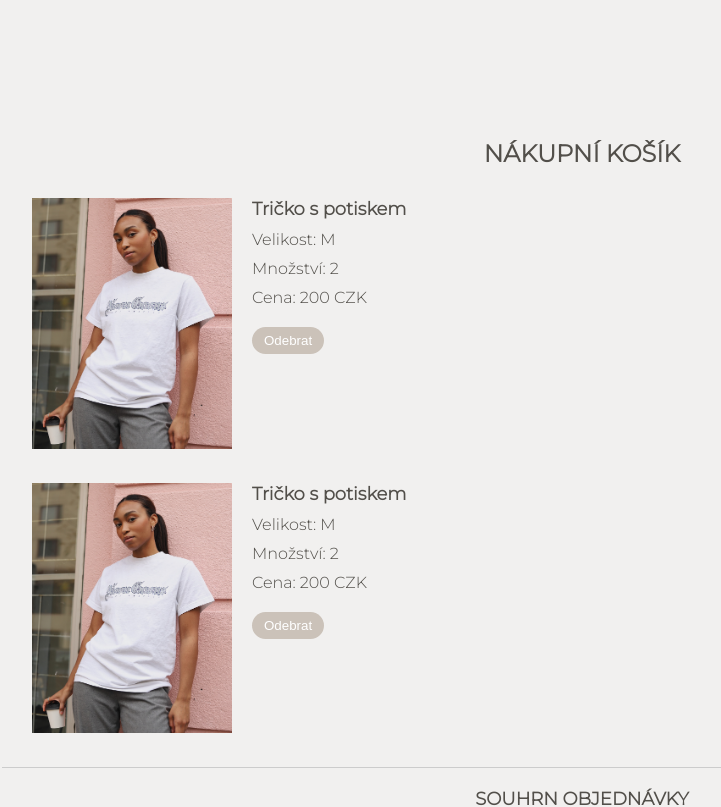
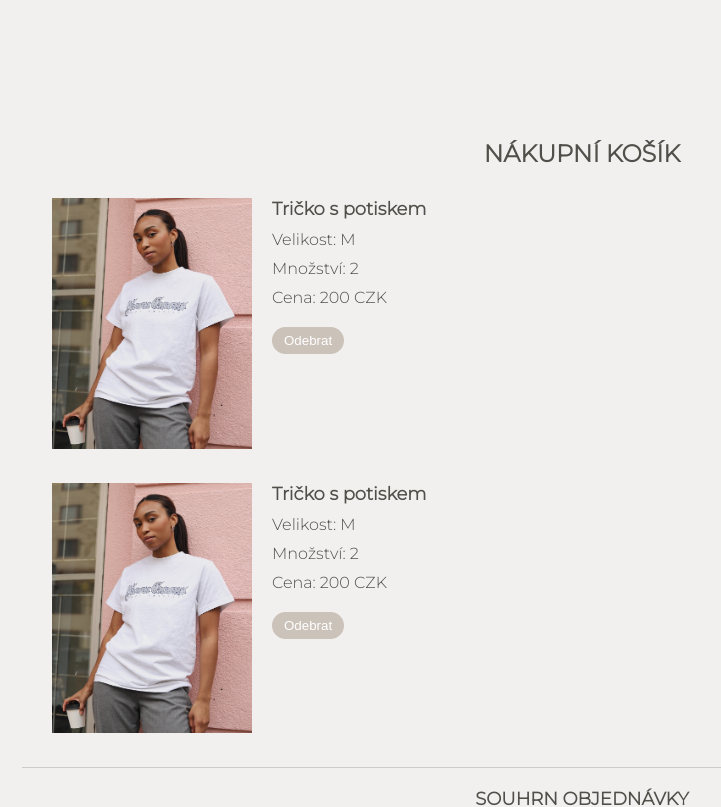
Before and after one commit to Kristyna-Novakova/slow-wear, a React app: page / in a window 1280 px wide. Shown: the part 4100-4907 px from the top of the page, without its empty margins (58-779 px from the left). Built offline with nearby package versions, Linux system fonts and the light colour scheme; a web font is replaced by a local one.

Commit message:
responsive design

```diff
--- a/src/Pages/ShoppingCart/style.css
+++ b/src/Pages/ShoppingCart/style.css
@@ -1,5 +1,6 @@
 .cart-section {
   margin: 0 auto;
+  max-width: 140vh;
 }
 
 .cart-title {
@@ -14,11 +15,6 @@
   flex-direction: row;
   gap: 20px;
   margin-bottom: 30px;
-}
-
-.item {
-  display: flex;
-  align-items: center;
 }
 
 .item-image {
```
